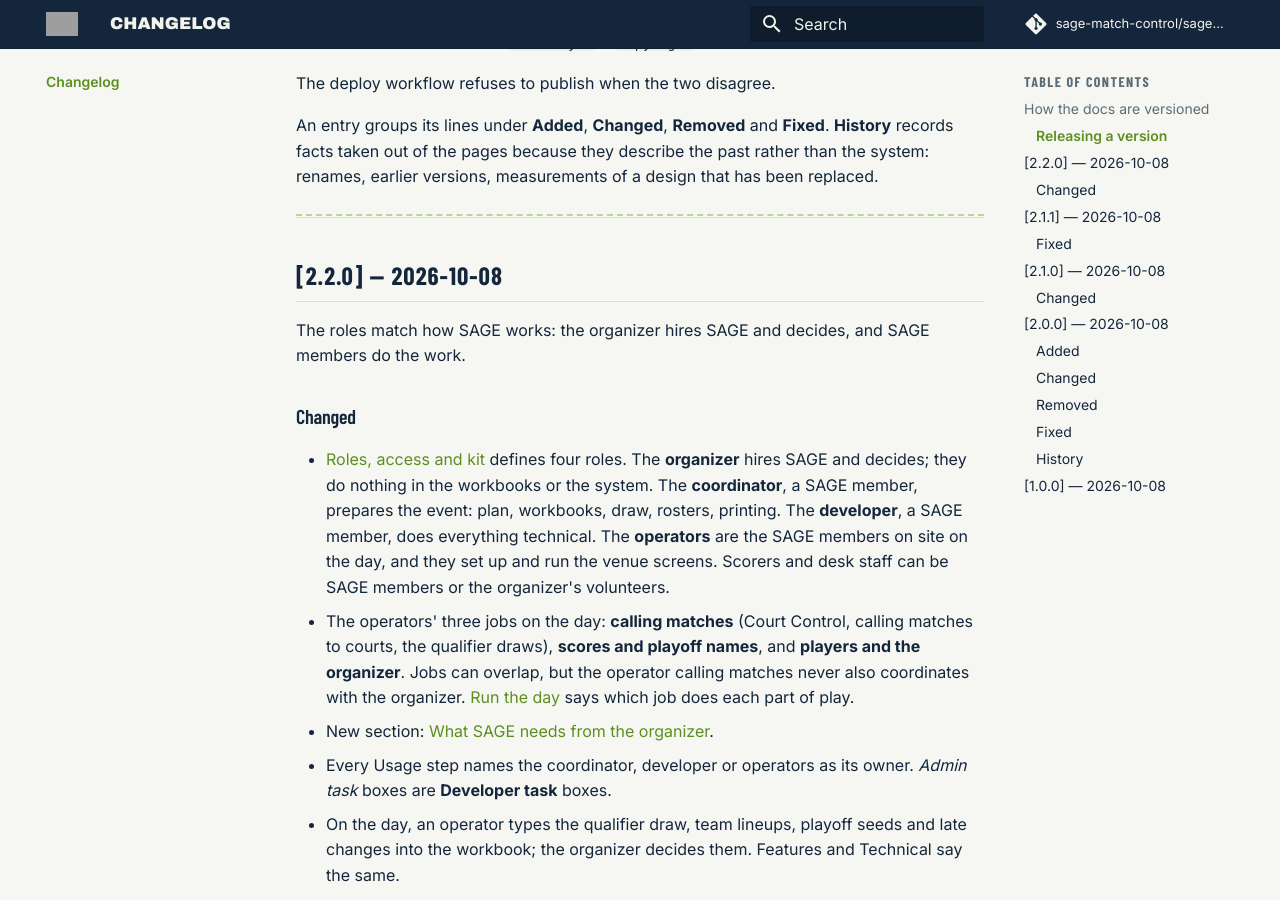
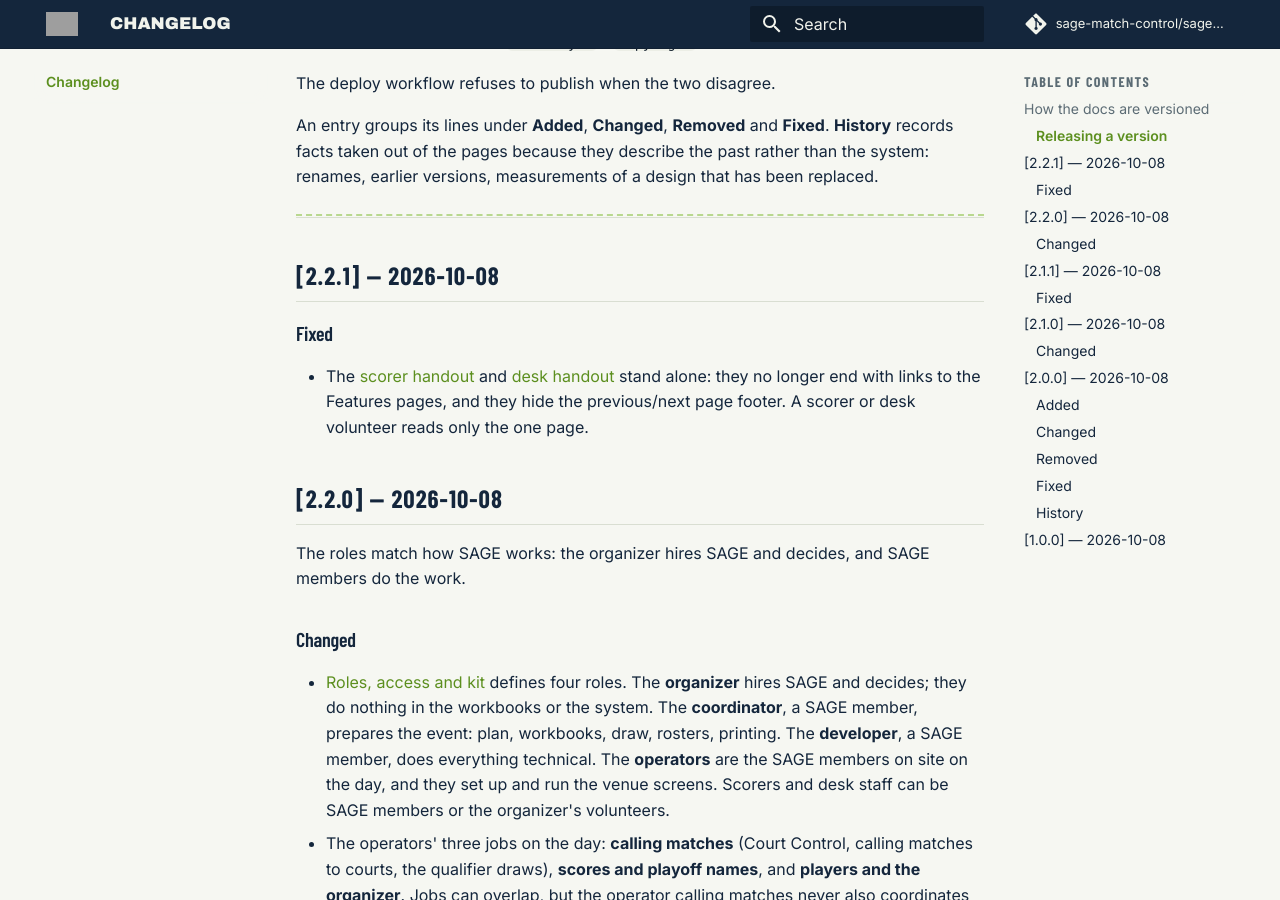
Before and after one commit to sage-match-control/sage-docs, an MkDocs documentation site: the page built from docs/changelog.md, in a window 1280 px wide and 900 px high, scrolled down 1027 px. Built offline with MkDocs 1.6.1 and Material for MkDocs 9.7.7, drawn with Linux system fonts in a browser that asks for light colours; comment, search, counter and statistics services are not loaded.

Commit message:
Usage: the scorer and desk handouts stand alone (docs 2.2.1)
Drop the closing operator links to Features and hide the previous/next
footer, so a volunteer sent the handout reads only that page.

Co-Authored-By: Claude Opus 5.5 <noreply@anthropic.com>
Claude-Session: https://claude.ai/code/session_018utwr8aPrs9rAXPPA3vNue

```diff
--- a/docs/changelog.md
+++ b/docs/changelog.md
@@ -36,6 +36,14 @@ rather than the system: renames, earlier versions, measurements of a design that
 has been replaced.
 
 ---
+
+## [2.2.1] — 2026-10-08
+
+### Fixed
+
+- The [scorer handout](usage/scorer-handout.md) and [desk handout](usage/desk-handout.md)
+  stand alone: they no longer end with links to the Features pages, and they hide the
+  previous/next page footer. A scorer or desk volunteer reads only the one page.
 
 ## [2.2.0] — 2026-10-08
 
--- a/mkdocs.yml
+++ b/mkdocs.yml
@@ -6,7 +6,7 @@ repo_name: sage-match-control/sage-docs
 edit_uri: edit/main/docs/
 # The docs version. Bump it with a new entry at the top of docs/changelog.md;
 # the deploy workflow checks the two agree.
-copyright: 'S.A.G.E. Documentation <a href="https://sage-match-control.github.io/sage-docs/changelog/">v2.2.0</a>'
+copyright: 'S.A.G.E. Documentation <a href="https://sage-match-control.github.io/sage-docs/changelog/">v2.2.1</a>'
 
 docs_dir: docs
 
```
Also changed, not shown: docs/specs/in-progress/docs-usage-guide-spec.md (+2 -1 lines), docs/usage/desk-handout.md (+5 -3 lines), docs/usage/scorer-handout.md (+5 -4 lines).
